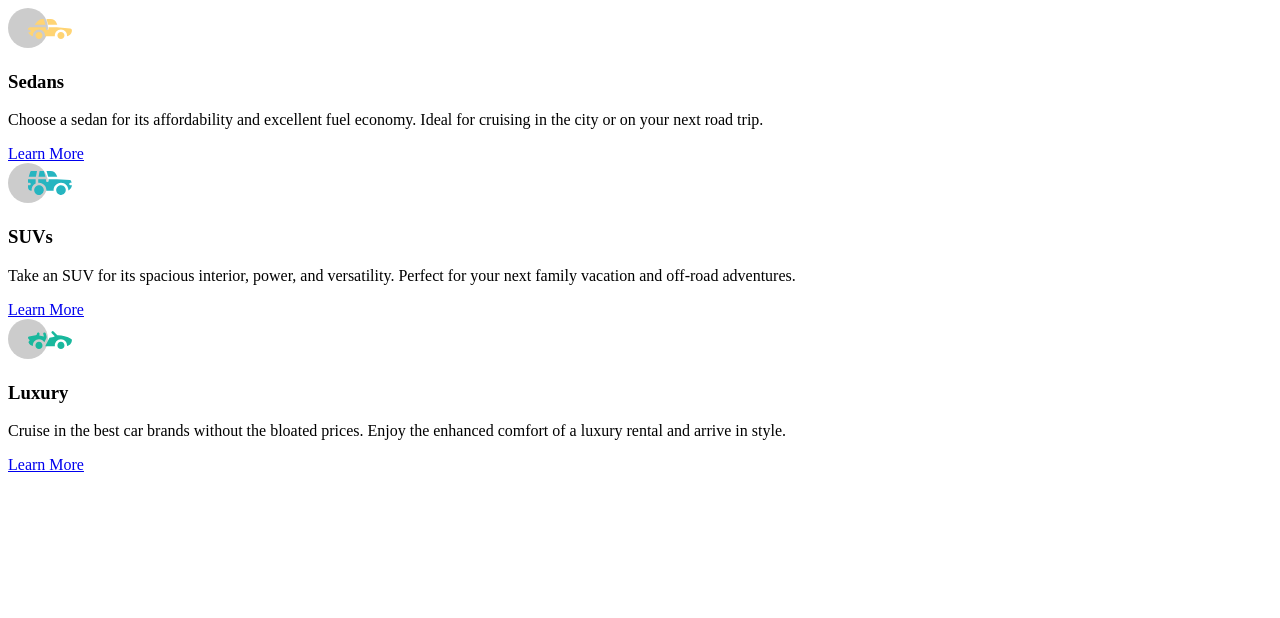
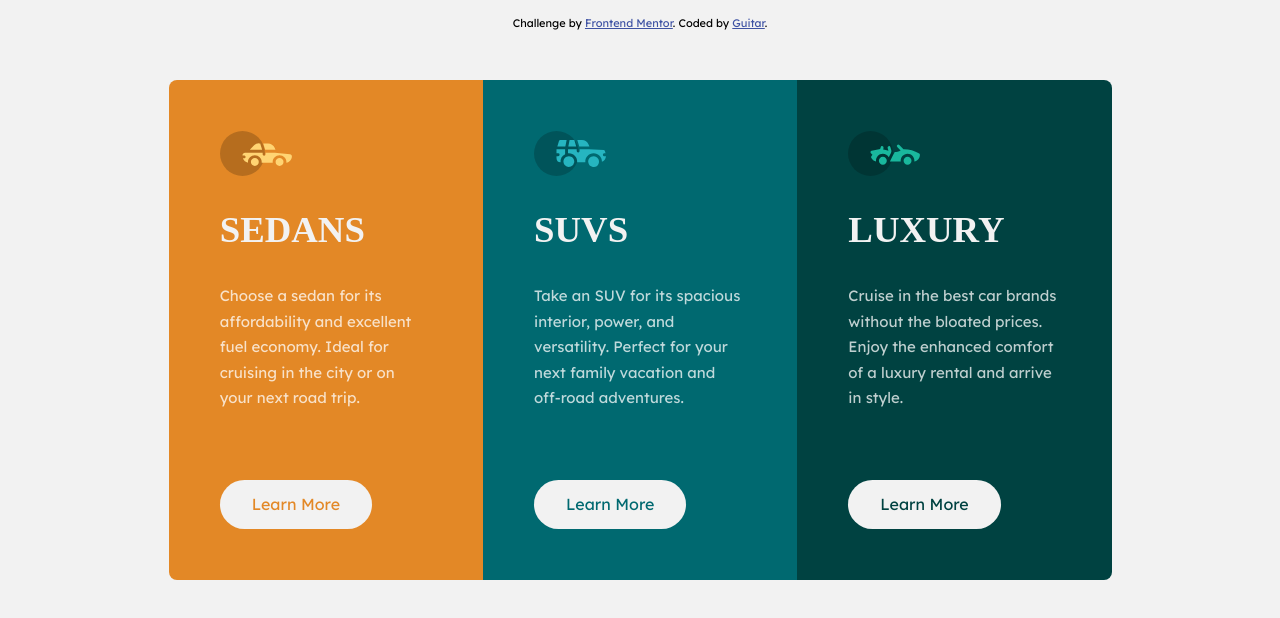
Before and after one commit to TTAR007/3-column-cards, a plain HTML site: page index.html in a window 1280 px wide. Drawn offline with Linux system fonts and the light colour scheme; a web font is replaced by a local one.

Commit message:
Finished design

```diff
--- a/index.html
+++ b/index.html
@@ -12,7 +12,7 @@
 <body>
 
   <main>
-    <article class="card__box">
+    <article class="card__box sedans">
       <section class="top__section">
         <img src="images/icon-sedans.svg" alt="icon-orange-sedans-car">
         <h1>Sedans</h1>
@@ -21,12 +21,11 @@
           or on your next road trip.
         </p>
       </section>
-      <section class="button__box">
-        <a href="#">Learn More</a>
-      </section>
+
+      <a class="CTA" href="#">Learn More</a>
     </article>
 
-    <article class="card__box">
+    <article class="card__box suvs">
       <section class="top__section">
         <img src="images/icon-suvs.svg" alt="icon-dark-cyan-suvs-car">
         <h1>SUVs</h1>
@@ -35,12 +34,11 @@
           and off-road adventures.
         </p>
       </section>
-      <section class="button__box">
-        <a href="#">Learn More</a>
-      </section>
+
+      <a class="CTA" href="#">Learn More</a>
     </article>
 
-    <article class="card__box">
+    <article class="card__box luxury">
       <section class="top__section">
         <img src="images/icon-luxury.svg" alt="icon-very-dark-cyan-luxury-car">
         <h1>Luxury</h1>
@@ -49,16 +47,15 @@
           rental and arrive in style.
         </p>
       </section>
-      <section class="button__box">
-        <a href="#">Learn More</a>
-      </section>
+
+      <a class="CTA" href="#">Learn More</a>
     </article>
+
   </main>
 
-
-  <!-- <div class="attribution">
+  <footer class="attribution">
     Challenge by <a href="https://www.frontendmentor.io?ref=challenge" target="_blank">Frontend Mentor</a>.
-    Coded by <a href="#">Your Name Here</a>.
-  </div> -->
+    Coded by <a href="https://www.frontendmentor.io/profile/TTAR007" target="_blank">Guitar</a>.
+  </footer>
 </body>
 </html>
--- a/main.css
+++ b/main.css
@@ -1,4 +1,4 @@
-@import url('https://fonts.googleapis.com/css2?family=Barlow+Semi+Condensed:ital,wght@0,100;0,200;0,300;0,400;0,500;0,600;0,700;0,800;0,900;1,100;1,200;1,300;1,400;1,500;1,600;1,700;1,800;1,900&family=DM+Sans:ital,opsz,wght@0,9..40,100..1000;1,9..40,100..1000&family=Figtree:ital,wght@0,300..900;1,300..900&family=Fraunces:ital,opsz,wght@0,9..144,100..900;1,9..144,100..900&family=Hanken+Grotesk:ital,wght@0,100..900;1,100..900&family=Inter:ital,opsz,wght@0,14..32,100..900;1,14..32,100..900&family=Lato:ital,wght@0,100;0,300;0,400;0,700;0,900;1,100;1,300;1,400;1,700;1,900&family=Lexend+Deca:wght@100..900&family=Montserrat:ital,wght@0,100..900;1,100..900&family=Outfit:wght@100..900&family=Poppins:ital,wght@0,100;0,200;0,300;0,400;0,500;0,600;0,700;0,800;0,900;1,100;1,200;1,300;1,400;1,500;1,600;1,700;1,800;1,900&family=Red+Hat+Display:ital,wght@0,300..900;1,300..900&family=Young+Serif&display=swap');
+@import url('https://fonts.googleapis.com/css2?family=Barlow+Semi+Condensed:ital,wght@0,100;0,200;0,300;0,400;0,500;0,600;0,700;0,800;0,900;1,100;1,200;1,300;1,400;1,500;1,600;1,700;1,800;1,900&family=Big+Shoulders:opsz,wght@10..72,100..900&family=DM+Sans:ital,opsz,wght@0,9..40,100..1000;1,9..40,100..1000&family=Figtree:ital,wght@0,300..900;1,300..900&family=Fraunces:ital,opsz,wght@0,9..144,100..900;1,9..144,100..900&family=Hanken+Grotesk:ital,wght@0,100..900;1,100..900&family=Inter:ital,opsz,wght@0,14..32,100..900;1,14..32,100..900&family=Lato:ital,wght@0,100;0,300;0,400;0,700;0,900;1,100;1,300;1,400;1,700;1,900&family=Lexend+Deca:wght@100..900&family=Montserrat:ital,wght@0,100..900;1,100..900&family=Outfit:wght@100..900&family=Poppins:ital,wght@0,100;0,200;0,300;0,400;0,500;0,600;0,700;0,800;0,900;1,100;1,200;1,300;1,400;1,500;1,600;1,700;1,800;1,900&family=Red+Hat+Display:ital,wght@0,300..900;1,300..900&family=Young+Serif&display=swap');
 
 :root {
     /* primary */
@@ -6,7 +6,7 @@
     --Dark-cyan: hsl(184, 100%, 22%);
     --Very-dark-cyan: hsl(179, 100%, 13%);
     /* neutral */
-    --p-white: hsla(0, 0%, 100%, 0.75);
+    --p--transparent-white: hsla(0, 0%, 100%, 0.75);
     --light-grey: hsl(0, 0%, 95%);
 
     /* font */
@@ -15,5 +15,155 @@
     --w-700: 700;
 }
 
-/* .attribution { font-size: 11px; text-align: center; }
-    .attribution a { color: hsl(228, 45%, 44%); } */
+* {
+    padding: 0;
+    margin: 0;
+    box-sizing: border-box;
+}
+
+body {
+    background-color: var(--light-grey);
+    font-family: 'Lexend Deca';
+    padding: 5rem 0;
+
+    position: relative;
+}
+
+img {
+    display: block;
+}
+
+main {
+    width: 90%;
+    min-width: 200px;
+    max-width: 943px;
+    margin: 0 auto;
+    border-radius: 0.5rem;
+    overflow: hidden;
+
+    display: grid;
+}
+
+.card__box {
+    min-height: 458px;
+    padding: 3.2rem;
+    display: flex;
+    flex-direction: column;
+    justify-content: space-between;
+}
+
+img {
+    min-width: 4.5rem;
+}
+
+h1 {
+    font-family: 'Big Shoulders';
+    color: var(--light-grey);
+    text-transform: uppercase;
+    font-size: 2.3rem;
+    font-weight: var(--w-700);
+    margin: 2rem 0;
+}
+
+.description {
+    font-size: var(--paragraph-f);
+    font-weight: var(--w-400);
+    color: var(--p--transparent-white);
+    line-height: 170%;
+}
+
+.CTA {
+    display: block;
+    max-width: fit-content;
+    text-decoration: none;
+    background-color: var(--light-grey);
+    padding: 0.9rem 2rem;
+    border-radius: 2rem;
+}
+
+.sedans {
+    background-color: var(--Bright-orange);
+}
+
+.sedans .CTA {
+    color: var(--Bright-orange);
+}
+
+.suvs {
+    background-color: var(--Dark-cyan);
+}
+
+.suvs .CTA {
+    color: var(--Dark-cyan);
+}
+
+.luxury {
+    background-color: var(--Very-dark-cyan);
+}
+
+.luxury .CTA {
+    color: var(--Very-dark-cyan);
+}
+
+.CTA:hover {
+    background: none;
+    border: 2px solid var(--light-grey);
+    color: var(--light-grey);
+}
+
+.attribution {
+    font-size: 11px;
+    text-align: center;
+    position: absolute;
+    left: 50%;
+    transform: translateX(-50%);
+    top: 1rem;
+}
+
+.attribution a {
+    color: hsl(228, 45%, 44%);
+}
+
+@media (min-width: 700px) {
+    main {
+        grid-template-columns: repeat(4, 1fr);
+
+        border-radius: 0;
+    }
+
+    .sedans {
+        grid-column: 1 / 3;
+    }
+
+    .suvs {
+        grid-column: 3 / 5;
+    }
+
+    .luxury {
+        grid-column: 2 / 4;
+    }
+}
+
+@media (min-width: 1000px) {
+    main {
+        grid-template-columns: repeat(3, 1fr);
+
+        border-radius: 0.5rem;
+    }
+
+    .card__box {
+        min-height: 500px;
+    }
+
+    .sedans {
+        grid-column: 1;
+    }
+
+    .suvs {
+        grid-column: 2;
+    }
+
+    .luxury {
+        grid-column: 3;
+    }
+}
```
